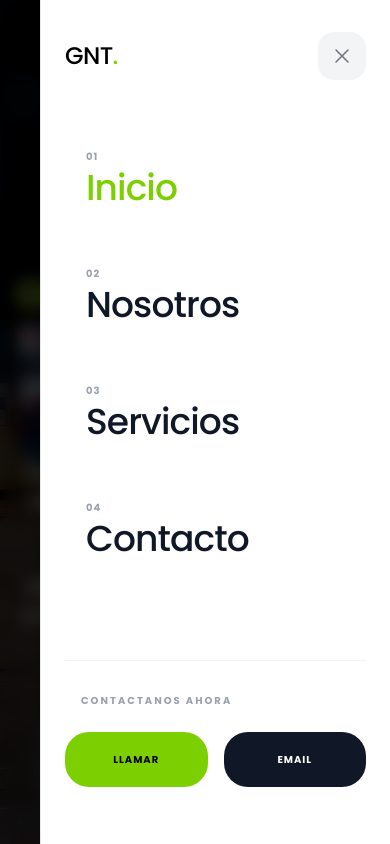
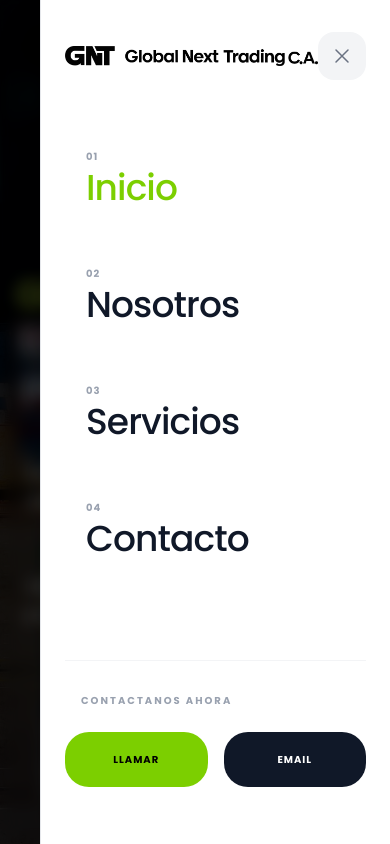
Before and after one commit to AlexDev0627/GlobalNexTrading, a React (Vite) app: page / in a window 390 px wide. Both pictures are taken after a click on the button 344 px from the left and 46 px from the top of the page. Shown: the top 844 px of the page. Built offline with nearby package versions, Linux system fonts and the light colour scheme.

Commit message:
Fixed logo on menu mobile

```diff
--- a/src/components/NavBar.jsx
+++ b/src/components/NavBar.jsx
@@ -5,6 +5,8 @@ import { Bars3Icon, XMarkIcon, SunIcon, MoonIcon } from '@heroicons/react/24/out
 import { motion, AnimatePresence } from 'framer-motion';
 import logo from '../assets/icons/logo1.png';
 import logo2 from '../assets/icons/logo2.png';
+import logoGlobal from '../assets/icons/globalNextWhite.png';
+import logoGlobalBlack from '../assets/icons/globalNextBlack.png';
 
 export default function NavBar() {
     const [mobileMenuOpen, setMobileMenuOpen] = useState(false)
@@ -158,7 +160,19 @@ export default function NavBar() {
                                 <div className="flex h-full flex-col overflow-y-auto px-6 py-8">
                                     <div className="flex items-center justify-between mb-12">
                                         <span className="text-2xl font-medium tracking-tight dark:text-white">
-                                            GNT<span className="text-lime-500">.</span>
+                                            <img
+                                                className="md:h-10 w-auto brightness-110 hidden dark:block"
+                                                src={logoGlobal}
+                                                alt="Global Next Trading Logo White"
+                                            />
+                                            <img
+                                                className="md:h-10 w-auto block dark:hidden"
+                                                src={logoGlobalBlack}
+                                                alt="Global Next Trading Logo Black"
+                                            />
+                                            {/* GNT<span className="text-lime-500">.</span>
+
+                                            */}
                                         </span>
                                         <button
                                             type="button"
```
